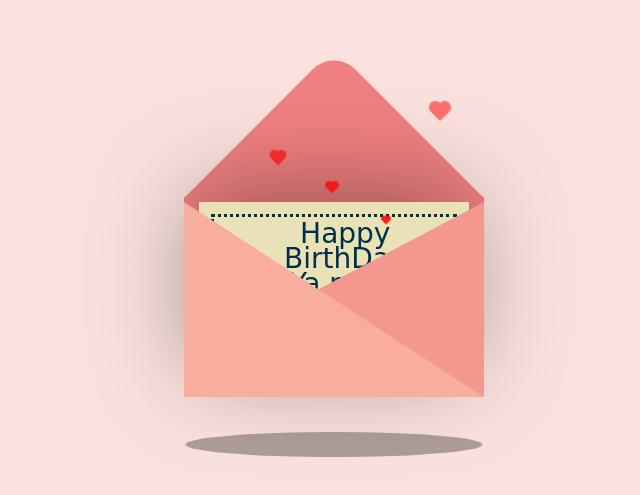
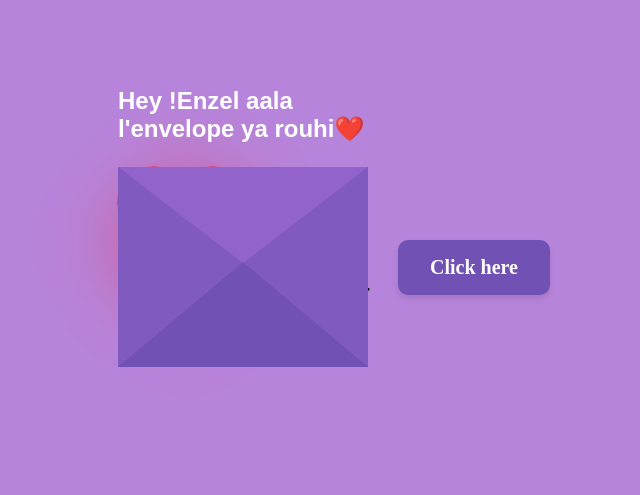
Before and after one commit to ExtaXcheat/Balssem_BirthDay-, a plain HTML site: page index.html in a window 1280 px wide. Shown: the part 141-636 px from the top of the page, without its empty margins (306-946 px from the left). Drawn offline with nearby package versions, Linux system fonts and the light colour scheme.

Commit message:
Add files via upload

```diff
--- /dev/null
+++ b/Style3.css
@@ -0,0 +1,190 @@
+body {
+  display: flex;
+  align-items: center;
+  justify-content: center;
+  height: 100vh;
+  background: #b784db;
+}
+.envelope {
+  position: relative;
+  cursor: pointer;
+}
+
+.back {
+  position: relative;
+  width: 250px;
+  height: 200px;
+  background: #6247aa;
+}
+.front {
+  position: absolute;
+  border-right: 130px solid #815ac0;
+  border-top: 100px solid transparent;
+  border-bottom: 100px solid transparent;
+  height: 0;
+  width: 0;
+  top: 0;
+  left: 120px;
+  z-index: 3;
+}
+.front:before {
+  content: "";
+  position: absolute;
+  border-left: 130px solid #815ac0;
+  border-top: 100px solid transparent;
+  border-bottom: 100px solid transparent;
+  height: 0;
+  width: 0;
+  top: -100px;
+  left: -120px;
+}
+.front:after {
+  content: "";
+  position: absolute;
+  border-bottom: 105px solid #7251b5;
+  border-left: 125px solid transparent;
+  border-right: 125px solid transparent;
+  height: 0;
+  width: 0;
+  top: -5px;
+  left: -120px;
+}
+.top {
+  position: absolute;
+  border-top: 105px solid #9163cb;
+  border-left: 125px solid transparent;
+  border-right: 125px solid transparent;
+  height: 0;
+  width: 0;
+  top: 0;
+  transform-origin: top;
+  transition: 0.4s;
+}
+.envelope:hover .top {
+  transform: rotateX(160deg);
+}
+.letter {
+  position: absolute;
+  background: white;
+  width: 230px;
+  height: 180px;
+  top: 10px;
+  left: 10px;
+  transition: 0.2s;
+}
+.envelope:hover .letter {
+  transform: translateY(-100px);
+  z-index: 2;
+}
+.text1 {
+  position: absolute;
+  color: white;
+  font-family: sans-serif;
+  top: -50%;
+}
+.text {
+  text-align: center;
+  font-size: 11px;
+  font-family: Arial, Helvetica, sans-serif;
+  margin-top: 20px;
+  font-weight: bold;
+  color: black;
+  position: relative;
+  top: -20px;
+  left: 20px;
+}
+
+/*---heart -----*/
+.heart {
+  background-color: red;
+  height: 70px;
+  width: 70px;
+  position: relative;
+  top: 20px;
+  left: 20px;
+  transform: rotate(-45deg);
+  box-shadow: -5px 10px 90px red;
+  animation: untoldcoding 0.8s linear infinite;
+}
+
+@keyframes untoldcoding {
+  0% {
+    transform: rotate(-45deg) scale(1.05);
+  }
+  70% {
+    transform: rotate(-45deg) scale(1);
+  }
+  100% {
+    transform: rotate(-45deg) scale(0.8);
+  }
+}
+.heart:before {
+  content: "";
+  position: absolute;
+  height: 70px;
+  width: 70px;
+  background-color: red;
+  top: -40px;
+  border-radius: 50px;
+}
+.heart:after {
+  content: "";
+  position: absolute;
+  height: 70px;
+  width: 70px;
+  background-color: red;
+  right: -40px;
+  border-radius: 50px;
+}
+.mssg a {
+    display: inline-block;
+    padding: 16px 32px;
+    font-size: 20px;
+    font-weight: bold;
+    text-decoration: none;
+    color: white;
+    background-color:#7251b5;
+    border-radius: 10px;
+    transition: all 0.3s ease;
+    transform: translateY(0);
+    box-shadow: 0 4px 6px rgba(0, 0, 0, 0.1);
+    margin-left: 30px;
+}
+
+.mssg a:hover {
+    background-color:#7251b5;
+    transform: translateY(-5px); /* translation khfifa */
+    box-shadow: 0 8px 12px rgba(0, 0, 0, 0.2);
+}
+@keyframes pulse {
+  0% {
+    transform: scale(1);
+  }
+  50% {
+    transform: scale(1.08);
+  }
+  100% {
+    transform: scale(1);
+  }
+}
+
+.mssg a {
+  display: inline-block;
+  padding: 16px 32px;
+  font-size: 20px;
+  font-weight: bold;
+  text-decoration: none;
+  color: white;
+  background-color: #7251b5;
+  border-radius: 10px;
+  transition: all 0.3s ease;
+  transform: translateY(0);
+  box-shadow: 0 4px 6px rgba(0, 0, 0, 0.1);
+  animation: pulse 2.5s infinite ease-in-out;
+}
+
+.mssg a:hover {
+  background-color:#7251b5;
+  transform: translateY(-5px);
+  box-shadow: 0 8px 12px rgba(0, 0, 0, 0.2);
+}
--- a/index.html
+++ b/index.html
@@ -1,33 +1,35 @@
 <!DOCTYPE html>
 <html lang="en">
   <head>
-    <meta charset="UTF-8">
-    <meta name="viewport" content="width=device-width, initial-scale=1.0">
-    <link rel="stylesheet" href="style.css">
-    <title>Balsem card❤️</title>
-    <script src="https://ajax.googleapis.com/ajax/libs/jquery/3.5.1/jquery.min.js"></script>
-    <script src="script.js"></script>
+    <meta charset="UTF-8" />
+    <meta name="viewport" content="width=device-width, initial-scale=1.0" />
+    <title>Balcem card❤️</title>
+    <link rel="stylesheet" href="Style3.css" />
   </head>
   <body>
-    <div class="container">
-        <div class="valentines">
-          <div class="envelope"></div>
-          <div class="front"></div>
-          <div class="card">
-          <div class="text">Happy</br> BirthDay</br> Ya rouhi</br> ❤️</div>
-          <div class="heart"</div>
-          </div>
-          <div class="hearts">
-            <div class="one"></div>
-            <div class="two"></div>
-            <div class="three"></div>
-            <div class="four"></div>
-            <div class="five"></div>
+    <a href="new.html" class="envelope-link"></a>
+    <div class="envelope">
+      <div class="back"></div>
+      <div class="letter">
+        <div class="heart"></div>
+        <div class="text">
+          <p>
+            I want to say <br />
+            many thinks but, <br />
+            i can't express so i made <br />
+            this for you ❤️
+            Press the button now ==>
+          </p>
+
         </div>
       </div>
+      <div class="front"></div>
+      <div class="top"></div>
+      <div class="shadow"></div>
+      <div class="text1">
+        <h2>Hey !Enzel aala l'envelope ya rouhi❤️</h2>
       </div>
-        <div class="shadow"></div>
     </div>
-
+    <div class="mssg"><a href="new.html">Click here</a></div>
   </body>
 </html>
--- /dev/null
+++ b/new.css
@@ -0,0 +1,161 @@
+body {
+  font-style: Arial;
+  background: black;
+}
+
+.animation-box {
+  width: 75%;
+  height: 27.5rem;
+  background-color: rgb(0, 0, 0);
+  margin: 0 auto;
+  overflow: hidden;
+  position: relative;
+}
+
+.animation-container {
+  width: 1000rem;
+  height: 30rem;
+}
+
+.first-text {
+  font-size: 2rem;
+  position: absolute;
+  left: 2.5rem;
+  top: 5rem;
+  opacity: 0;
+  animation: topFadeOut 6s ease forwards;
+  color: white;
+}
+
+.second-text {
+  font-size: 2rem;
+  position: absolute;
+  top: 8.5rem;
+  opacity: 0;
+  animation: rightFadeInOut 6s ease forwards;
+  animation-delay: 7s;
+  color: #ccc;
+}
+
+.third-text {
+  transform: rotate(-90deg);
+  font-size: 2rem;
+  position: absolute;
+  left: 45%;
+  top: 45%;
+  opacity: 0;
+  animation: topFadeOutVertical 6s ease forwards;
+  animation-delay: 14s;
+  color: #a3ddf0;
+  white-space: nowrap;
+}
+
+.fourth-text {
+  font-size: 2rem;
+  position: absolute;
+  top: 10.5rem;
+  left: 10%;
+  opacity: 0;
+  color: #f0a3be;
+  animation: fadeInOut 6s ease forwards;
+  animation-delay: 21s;
+}
+
+.fifth-text {
+  font-size: 1.5rem;
+  position: absolute;
+  left: 5%;
+  bottom: 25%;
+  opacity: 0;
+  color: #f0eba3;
+  animation: bottomFadeOut 7s ease forwards;
+  animation-delay: 28s;
+}
+
+
+@keyframes topFadeOut {
+  0% {
+    position: absolute;
+    top: -3rem;
+    opacity: 0;
+  }
+
+  75% {
+    position: absolute;
+    top: 25%;
+    opacity: 1;
+  }
+
+  100% {
+    opacity: 0;
+  }
+}
+
+@keyframes bottomFadeOut {
+  0% {
+    position: absolute;
+    bottom: -5rem;
+    opacity: 0;
+  }
+
+  75% {
+    position: absolute;
+    bottom: 25%;
+    opacity: 1;
+  }
+
+  100% {
+    opacity: 0;
+  }
+}
+
+@keyframes topFadeOutVertical {
+  0% {
+    position: absolute;
+    top: -3rem;
+    opacity: 0;
+  }
+
+  75% {
+    position: absolute;
+    top: 45%;
+    opacity: 1;
+  }
+
+  100% {
+    opacity: 0;
+  }
+}
+
+@keyframes rightFadeInOut {
+  0% {
+    position: absolute;
+    right: -3rem;
+    opacity: 0;
+  }
+
+  75% {
+    position: absolute;
+    right: 10rem;
+    opacity: 1;
+  }
+
+  100% {
+    opacity: 0;
+    right: 10rem;
+  }
+}
+
+@keyframes fadeInOut {
+  0% {
+    opacity: 0;
+  }
+
+  45% {
+    opacity: 1;
+  }
+
+  100% {
+    opacity: 0%;
+  }
+}
```
Also changed, not shown: new.html (added, +24 -0 lines), 1 other file. Lines whose indentation alone changed are shown as unchanged.
